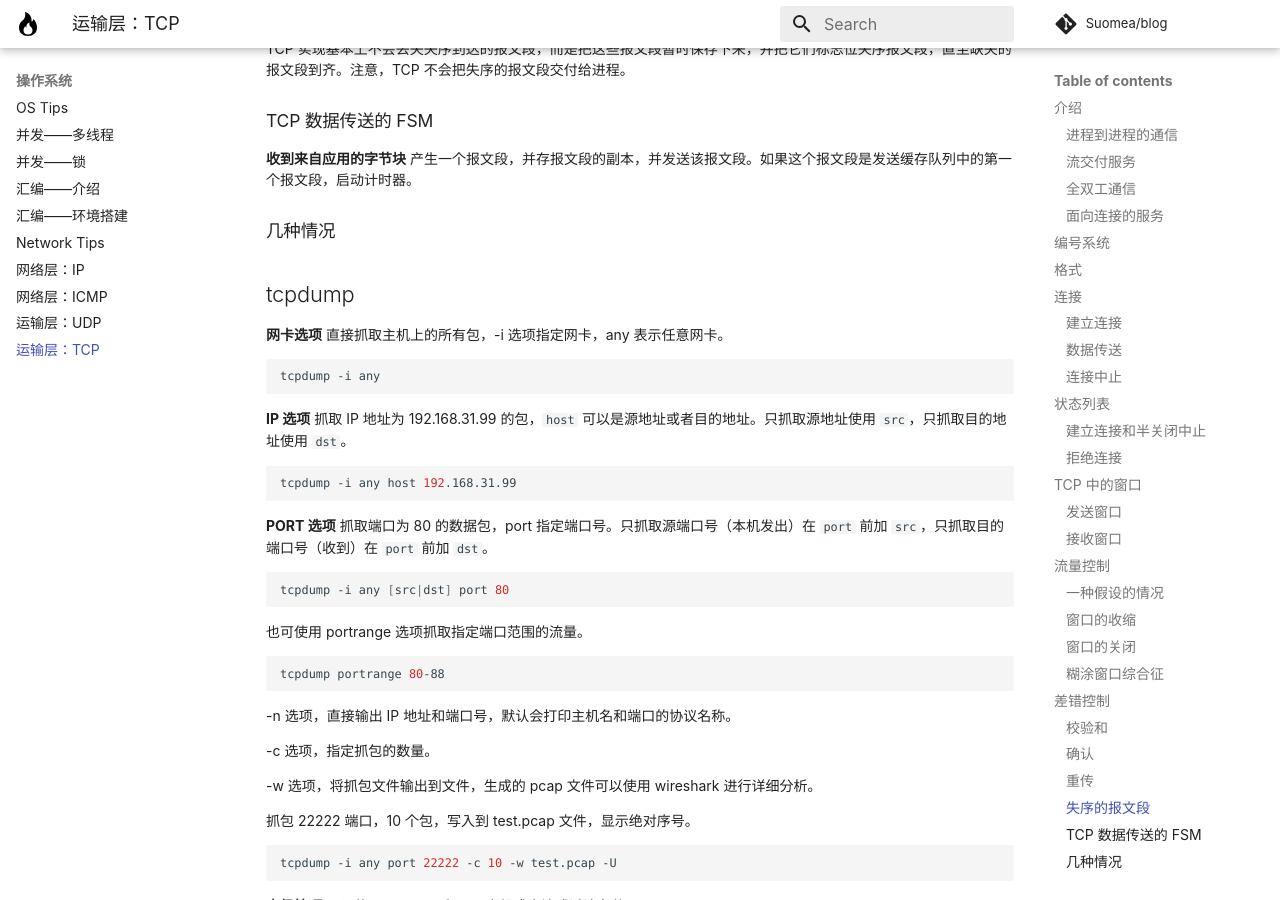
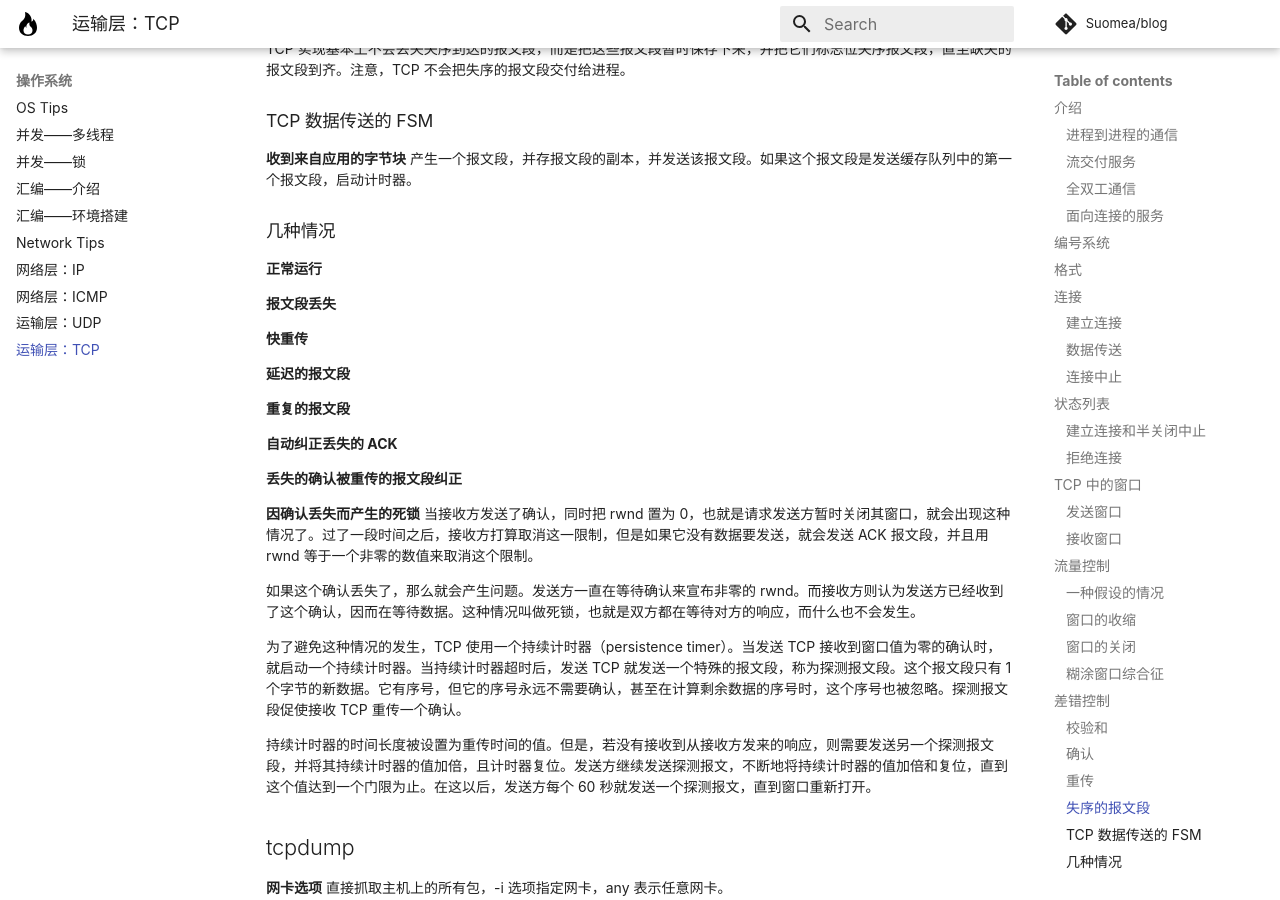
Before and after one commit to Suomea/blog, an MkDocs documentation site: the page built from docs/Network/运输层：TCP.md, in a window 1280 px wide and 900 px high, scrolled down 15041 px. Built offline with MkDocs 1.6.1 and Material for MkDocs 9.7.7, drawn with Linux system fonts in a browser that asks for light colours; some web fonts are replaced; comment, search, counter and statistics services are not loaded.

Commit message:
更新 TCP 笔记。

```diff
--- a/docs/Network/运输层：TCP.md
+++ b/docs/Network/运输层：TCP.md
@@ -419,7 +419,29 @@ TCP 实现基本上不会丢失失序到达的报文段，而是把这些报文
 
 ### 几种情况
 
+**正常运行**
 
+**报文段丢失**
+
+**快重传**
+
+**延迟的报文段**
+
+**重复的报文段**
+
+**自动纠正丢失的 ACK**
+
+**丢失的确认被重传的报文段纠正**
+
+
+**因确认丢失而产生的死锁**
+当接收方发送了确认，同时把 rwnd 置为 0，也就是请求发送方暂时关闭其窗口，就会出现这种情况了。过了一段时间之后，接收方打算取消这一限制，但是如果它没有数据要发送，就会发送 ACK 报文段，并且用 rwnd 等于一个非零的数值来取消这个限制。
+
+如果这个确认丢失了，那么就会产生问题。发送方一直在等待确认来宣布非零的 rwnd。而接收方则认为发送方已经收到了这个确认，因而在等待数据。这种情况叫做死锁，也就是双方都在等待对方的响应，而什么也不会发生。
+
+为了避免这种情况的发生，TCP 使用一个持续计时器（persistence timer）。当发送 TCP 接收到窗口值为零的确认时，就启动一个持续计时器。当持续计时器超时后，发送 TCP 就发送一个特殊的报文段，称为探测报文段。这个报文段只有 1 个字节的新数据。它有序号，但它的序号永远不需要确认，甚至在计算剩余数据的序号时，这个序号也被忽略。探测报文段促使接收 TCP 重传一个确认。
+
+持续计时器的时间长度被设置为重传时间的值。但是，若没有接收到从接收方发来的响应，则需要发送另一个探测报文段，并将其持续计时器的值加倍，且计时器复位。发送方继续发送探测报文，不断地将持续计时器的值加倍和复位，直到这个值达到一个门限为止。在这以后，发送方每个 60 秒就发送一个探测报文，直到窗口重新打开。
 
 ## tcpdump
 **网卡选项** 直接抓取主机上的所有包，-i 选项指定网卡，any 表示任意网卡。
```
Also changed, not shown: 1 other file.
